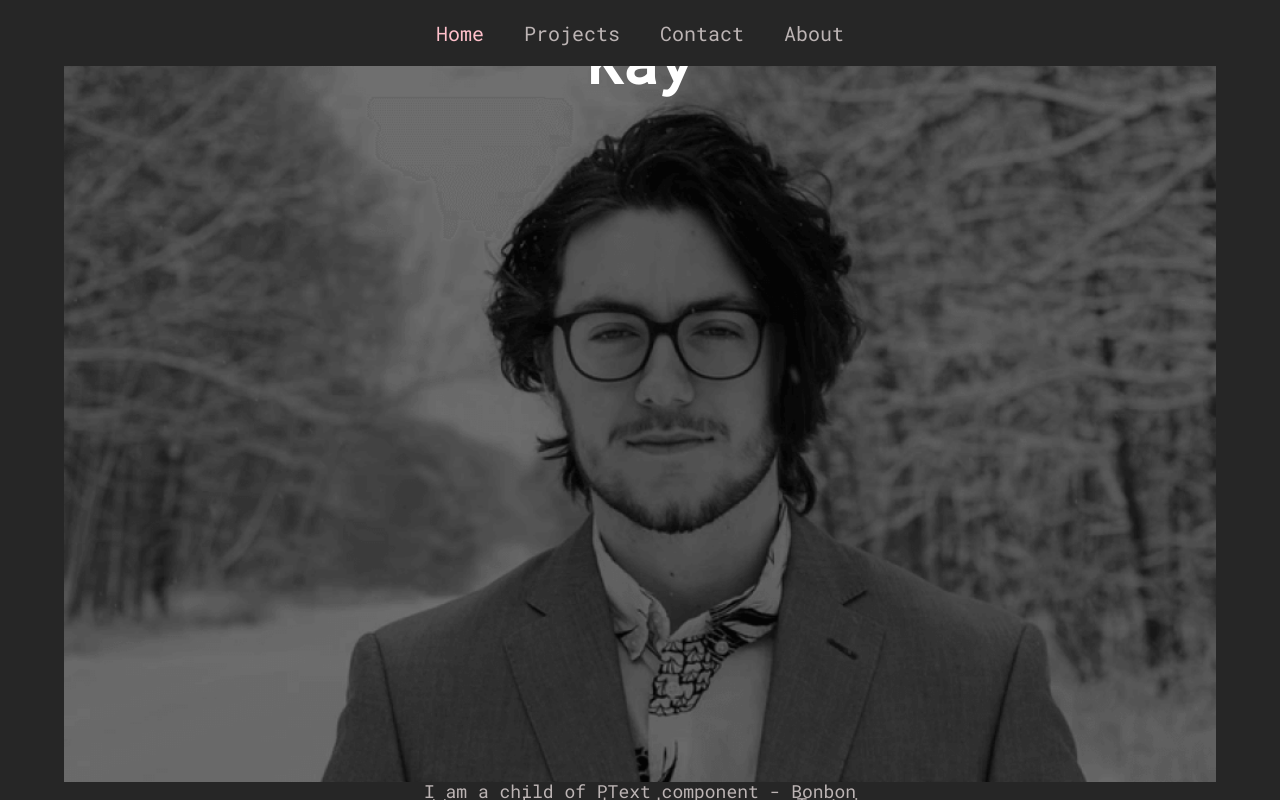
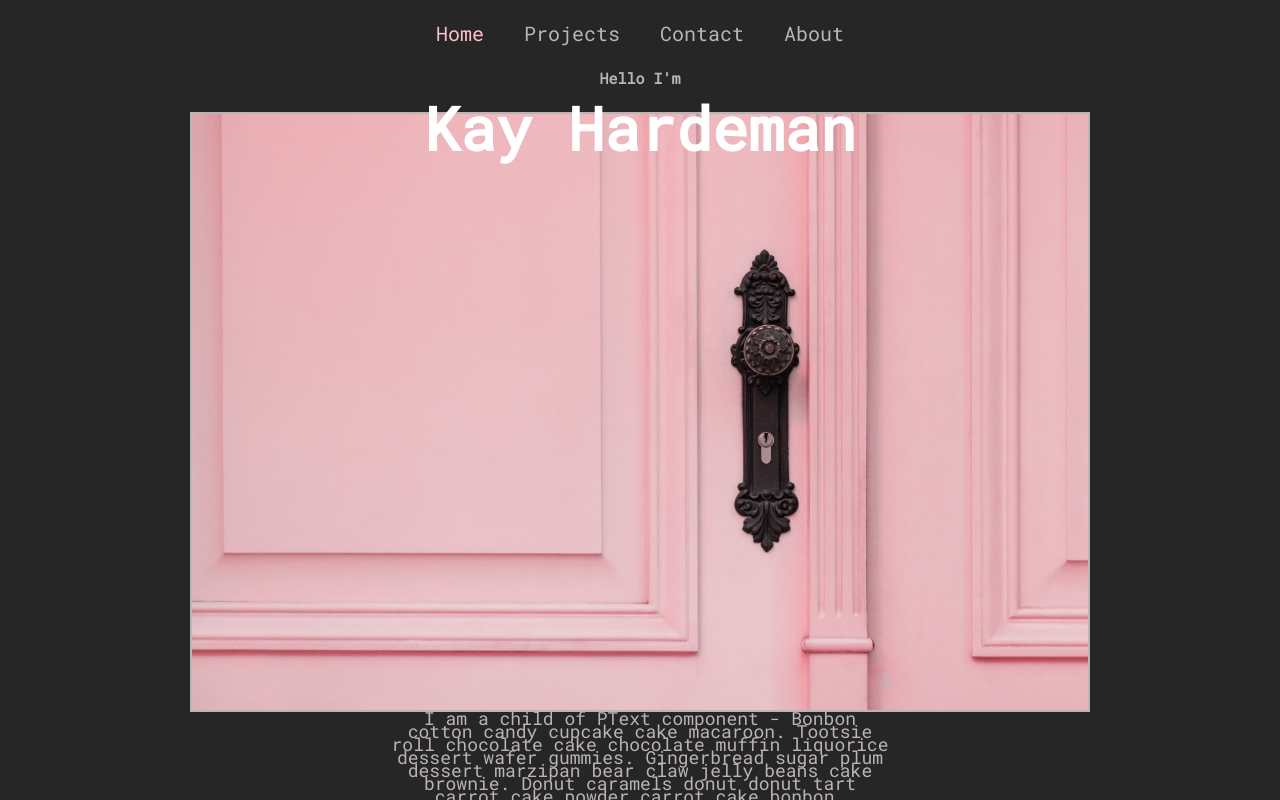
Before and after one commit to kyvycodes/k-react-portfolio, a React (Create React App) app: page / in a window 1280 px wide. Shown: the top 800 px of the page. Built offline with nearby package versions, Linux system fonts and the light colour scheme; the HTML template or start-up script is replaced by a standard one.

Commit message:
bug fixed

```diff
--- a/src/components/HeroSection.js
+++ b/src/components/HeroSection.js
@@ -20,8 +20,8 @@ const HeroStyles = styled.div`
   //so that child can be absolute
 }
 .hero_heading {
-  font-size: 2rem;
-  margin-bottom: -4rem;
+  font-size: 1.5rem;
+  margin-bottom: -5.5rem;
   position: relative;
   span {
     display: inline-block;
@@ -33,13 +33,13 @@ const HeroStyles = styled.div`
     // font-family:
     color: var(--white)
   }
-  .door_img {
-    max-width: 900px;
-    width: 100%;
-    height: 600px;
-    margin: 0 auto;
-    border: 2px solid var(--white)
-  }
+}
+.door_img {
+  max-width: 900px;
+  width: 100%;
+  height: 600px;
+  margin: 0 auto;
+  border: 2px solid var(--gray-1);
 }
 `
 
@@ -50,12 +50,12 @@ export default function HeroSection() {
       <div className='hero'>
       <div className='container'>
         <h1 className='hero_heading'>
-         <span>Hello I'm</span>
-          <span className="hero_name">Kay</span>
+         <span>Hello I'm </span>
+          <span className="hero_name">Kay Hardeman</span>
           </h1>
           <div className="door_img">
             {/* <img src={DoorImg} alt=''/> */}
-            <img src={ Hero } />
+            <img src={ DoorImg } />
           </div>
           <div className='hero_info'>
             <ParagraphText> I am a child of PText component - Bonbon cotton candy cupcake cake macaroon. Tootsie roll chocolate cake chocolate muffin liquorice dessert wafer gummies. Gingerbread sugar plum dessert marzipan bear claw jelly beans cake brownie. Donut caramels donut donut tart carrot cake powder carrot cake bonbon.</ParagraphText>
--- a/src/components/NavMenu.js
+++ b/src/components/NavMenu.js
@@ -30,7 +30,7 @@ ul{
     font-family: 'RobotoMono Regular';
     padding: 1rem 2rem;
     font-size: 2rem;
-    color: var(--gary-1);
+    color: var(--gray-1);
     outline: none;
   }
   .active {
@@ -51,7 +51,7 @@ ul{
   pointer-events: none;
 }
 }
-.close-nav-icon {
+.nav-items .close-nav-icon {
   display: none;
 }
 // Media query includes CSS properties only if a certain condition is true.
@@ -64,6 +64,7 @@ ul{
     display: block;
   }
   .nav-items {
+    --top: 1rem; //creates css variable
     transition: 0.3 ease transform;
     background-color: var(--deep-dark);
     padding: 2rem;
@@ -72,8 +73,6 @@ ul{
     border-radius: 12px;
     position: absolute;
     right: 1rem;
-
-    --top: 1rem; //creates css variable
     top: var(--top); //using css variable
 
     //nested icon
@@ -94,6 +93,7 @@ ul{
   }
 }
 `
+
 
 export default function NavMenu() {
   // const [state, setstate function] = useState(initialState)
```
